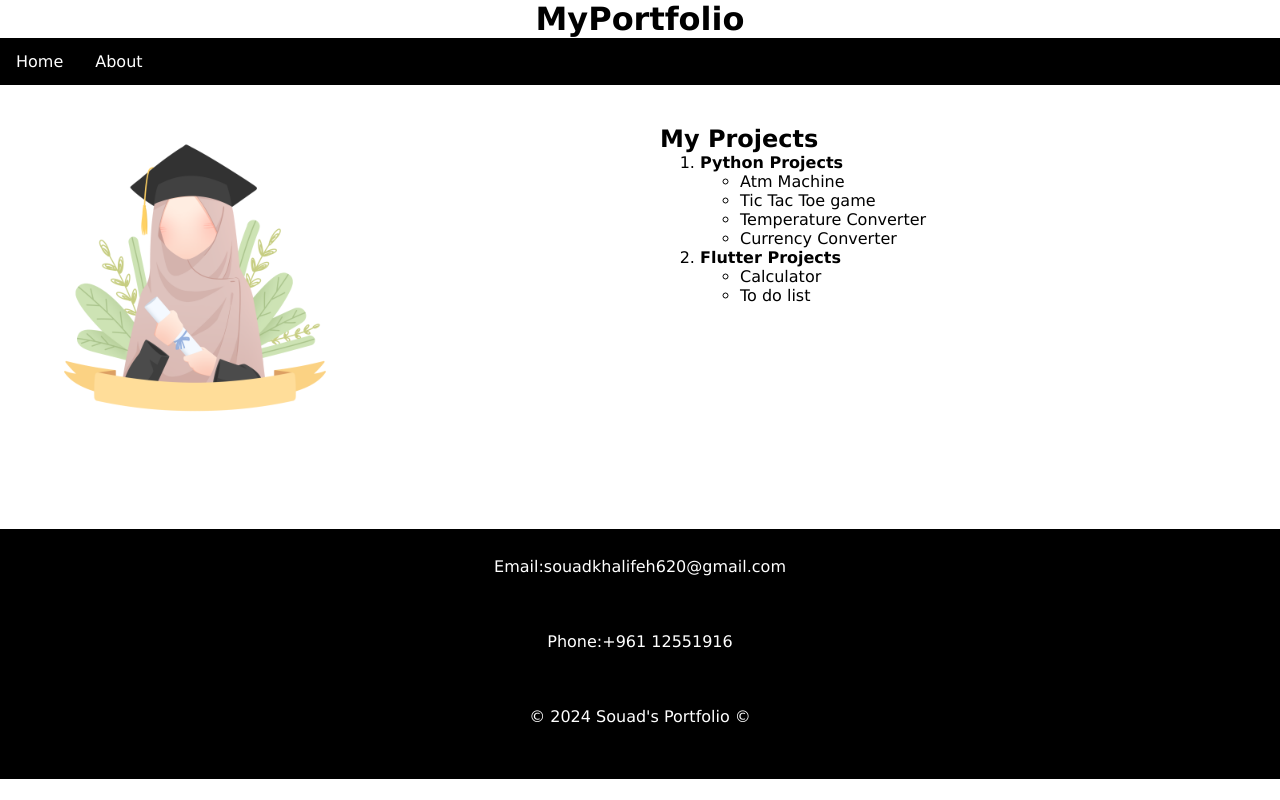
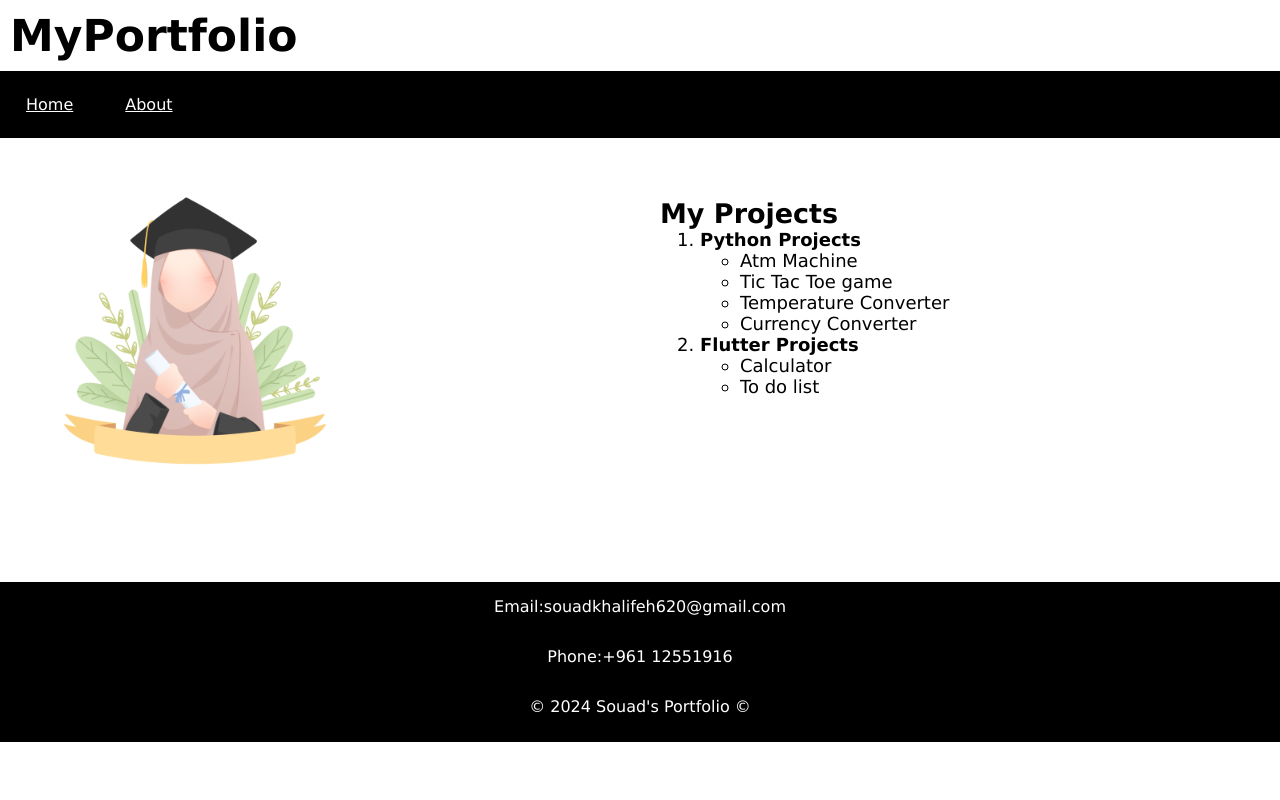
Before and after one commit to souadkhalifeh/Portfolio-Website, a plain HTML site: page index.html in a window 1280 px wide. Drawn offline with Linux system fonts and the light colour scheme.

Commit message:
styles edited

```diff
--- a/styles/style.css
+++ b/styles/style.css
@@ -5,13 +5,14 @@
 
 }
 h1{
-    text-align: center;
+    font-size: 44px;
+    padding: 10px;
 }
 .primarybg{
-    height: 250px;
+    height: 160px;
     text-align: center;
     margin-top: 50px;
-    line-height: 75px;
+    line-height: 50px;
 }
 
 img{
@@ -43,15 +44,16 @@ section{
 }
 .navbar-item{
     float: left;
-}
-li a {
     display: block;
     text-align: center;
     padding: 14px 16px;
+    margin: 10px;
     text-decoration: none;
     text-justify: auto;
+
   }
-table,th,td{
+
+  table,th,td{
     width:700px;
     table-layout: auto;
     border: 3px solid;
@@ -59,8 +61,15 @@ table,th,td{
     padding: 20px;
     margin: 20px;
 }
+th,td{
+
+}
 .navstyle{
     list-style-type: none;
     margin: 0;
     padding: 0;
 }
+.define{
+    font-size: 18px;
+    margin-top: 20px;
+}
```
